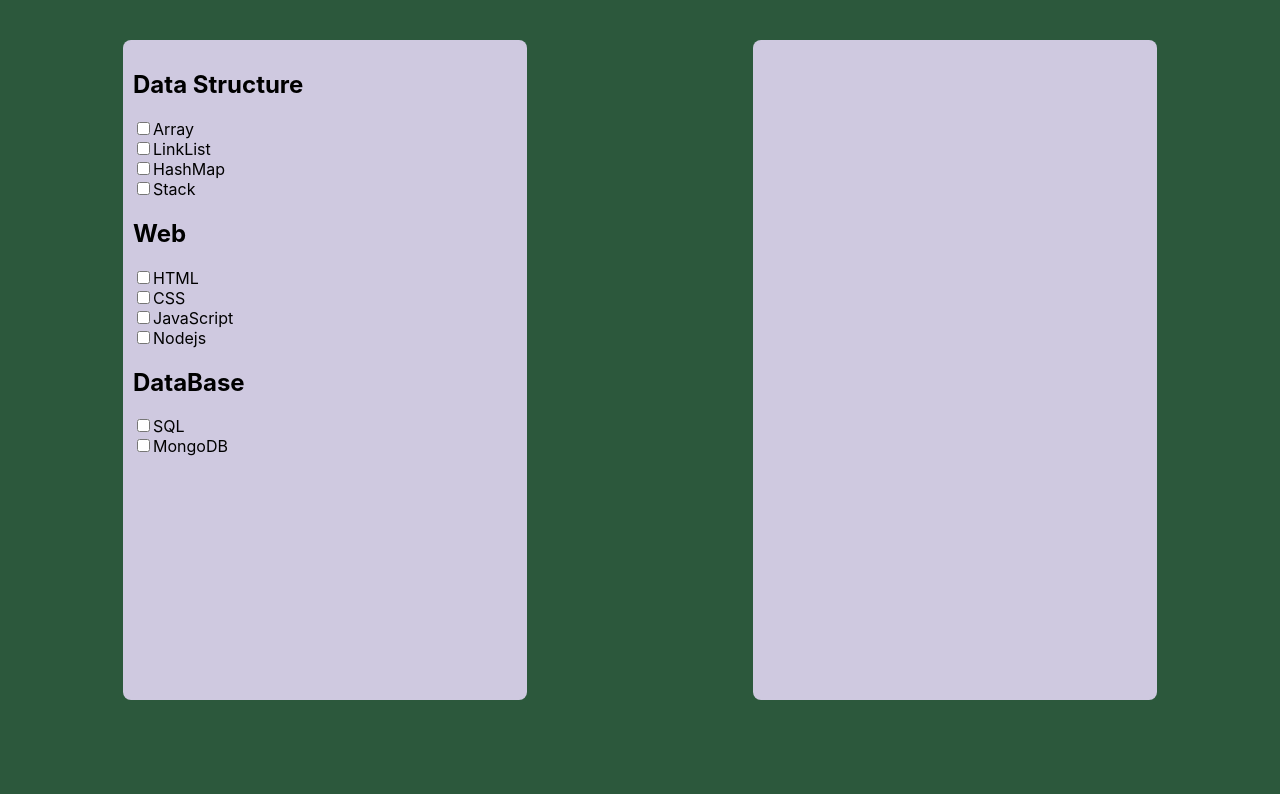
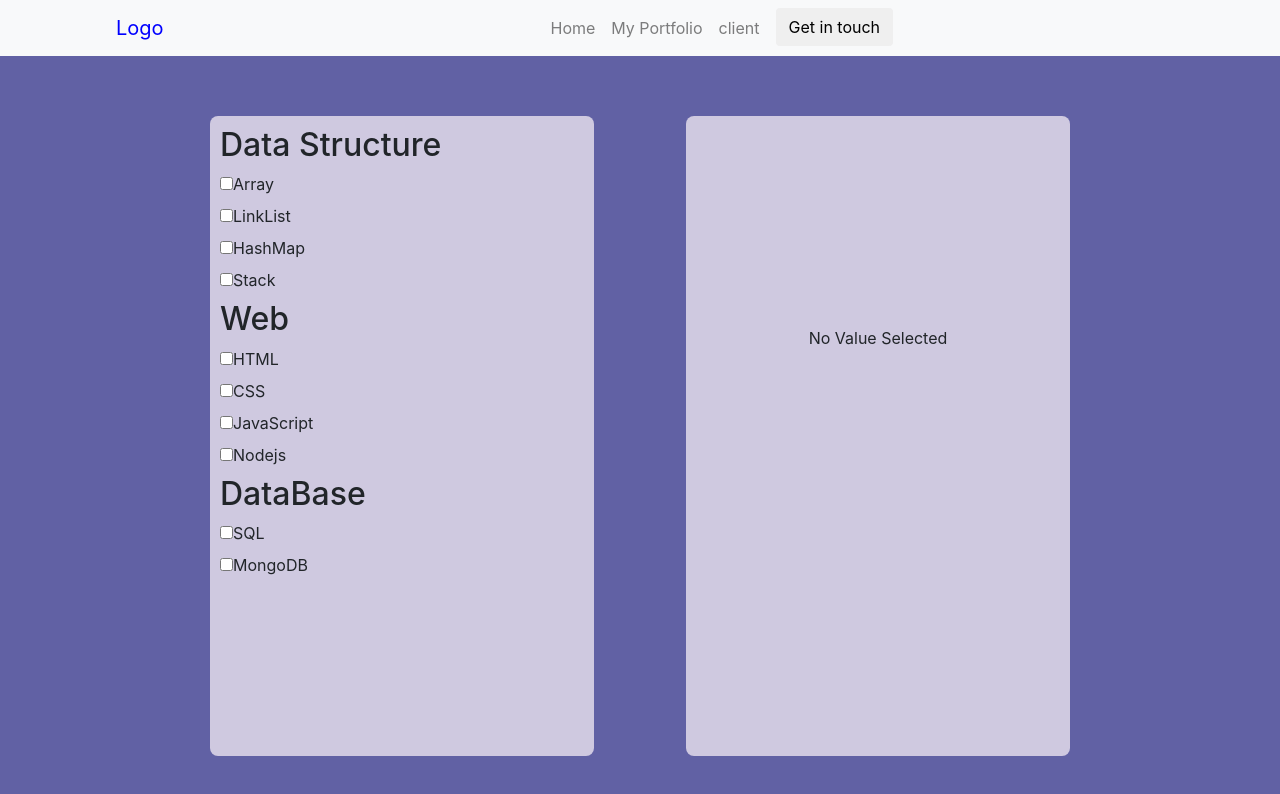
Before and after one commit to A-Ayush/Spark18-Assignment, a React (Create React App) app: page / in a window 1280 px wide. Shown: the top 794 px of the page. Built offline with nearby package versions, Linux system fonts and the light colour scheme.

Commit message:
update UI

```diff
--- a/public/index.html
+++ b/public/index.html
@@ -27,9 +27,9 @@
     <title>React App</title>
     <link rel="stylesheet"
     href="https://maxcdn.bootstrapcdn.com/font-awesome/latest/css/font-awesome.min.css" />
+    <link rel="stylesheet" href="https://maxcdn.bootstrapcdn.com/bootstrap/4.0.0/css/bootstrap.min.css" integrity="sha384-Gn5384xqQ1aoWXA+058RXPxPg6fy4IWvTNh0E263XmFcJlSAwiGgFAW/dAiS6JXm" crossorigin="anonymous">
   </head>
   <body>
-    <noscript>You need to enable JavaScript to run this app.</noscript>
     <div id="root"></div>
     <!--
       This HTML file is a template.
@@ -42,4 +42,7 @@
       To create a production bundle, use `npm run build` or `yarn build`.
     -->
   </body>
+  <script src="https://code.jquery.com/jquery-3.2.1.slim.min.js" integrity="sha384-KJ3o2DKtIkvYIK3UENzmM7KCkRr/rE9/Qpg6aAZGJwFDMVNA/GpGFF93hXpG5KkN" crossorigin="anonymous"></script>
+<script src="https://cdnjs.cloudflare.com/ajax/libs/popper.js/1.12.9/umd/popper.min.js" integrity="sha384-ApNbgh9B+Y1QKtv3Rn7W3mgPxhU9K/ScQsAP7hUibX39j7fakFPskvXusvfa0b4Q" crossorigin="anonymous"></script>
+<script src="https://maxcdn.bootstrapcdn.com/bootstrap/4.0.0/js/bootstrap.min.js" integrity="sha384-JZR6Spejh4U02d8jOt6vLEHfe/JQGiRRSQQxSfFWpi1MquVdAyjUar5+76PVCmYl" crossorigin="anonymous"></script>
 </html>
--- a/src/component/App.js
+++ b/src/component/App.js
@@ -1,12 +1,16 @@
 import React from 'react';
-import { ListItems,ListItemDisplay } from './';
+import { ListItems,ListItemDisplay,NavBar } from './';
 
 class App extends React.Component {
   render() {
     return (
-      <div className="component-container">
-        <ListItems/>
-        <ListItemDisplay />
+      <div>
+        <NavBar />
+        <div className="component-container">
+          <ListItems/>
+          <ListItemDisplay />
+        </div>
+
       </div>
     );
   }
--- a/src/component/ListItemDisplay.js
+++ b/src/component/ListItemDisplay.js
@@ -25,6 +25,7 @@
         const webDisplay = this.props.web.webDisplay;
         return (
             <div className="mycontainer">
+                {dsDisplay.length == 0 && dbDisplay.length ==0 && webDisplay.length == 0 && <div className="display-nodata">No Value Selected</div>}
                 <div className="display-container">
                     {dsDisplay.length > 0 && (
                         <ul>
--- /dev/null
+++ b/src/component/NavBar.js
@@ -0,0 +1,33 @@
+import React, { Component } from 'react';
+
+class NavBar extends Component {
+    render() {
+        return (
+            <nav className="navbar navbar-expand-lg navbar-light bg-light">
+            <a className="navbar-brand logo-color" href="#">Logo</a>
+            <button className="navbar-toggler" type="button" data-toggle="collapse" data-target="#navbarSupportedContent" aria-controls="navbarSupportedContent" aria-expanded="false" aria-label="Toggle navigation">
+                <span className="navbar-toggler-icon"></span>
+            </button>
+
+            <div className="collapse navbar-collapse" id="navbarSupportedContent">
+                <ul className="navbar-nav ml-auto mr-auto">
+                <li className="nav-item">
+                    <a className="nav-link" href="#">Home <span className="sr-only">(current)</span></a>
+                </li>
+                <li className="nav-item">
+                    <a className="nav-link" href="#">My Portfolio</a>
+                </li>
+                <li className="nav-item">
+                    <a className="nav-link" href="#">client</a>
+                </li>
+                <li className="nav-item">
+                    <button className="btn btn-outline-default my-2 my-sm-0 mx-2" type="submit">Get in touch</button>
+                </li>
+                </ul>
+            </div>
+            </nav>
+        );
+    }
+}
+
+export default NavBar;
--- a/src/component/index.js
+++ b/src/component/index.js
@@ -1,8 +1,10 @@
 import ListItems from './ListItems';
 import Checkbox from './Checkbox';
 import ListItemDisplay from './ListItemDisplay';
+import NavBar from './NavBar';
 export {
     ListItems,
     Checkbox,
-    ListItemDisplay
+    ListItemDisplay,
+    NavBar
 };
--- a/src/index.css
+++ b/src/index.css
@@ -6,7 +6,8 @@
     sans-serif;
   -webkit-font-smoothing: antialiased;
   -moz-osx-font-smoothing: grayscale;
-  background-color: #2c583c;
+  /* background-color: #2c583c; */
+  background-color: #6161a4;
 }
 
 code {
@@ -18,20 +19,21 @@
   padding: 10px;
   display: flex;
   flex-direction: row;
-  justify-content: space-around;
-  margin-top: 30px;
+  margin-top: 50px;
 }
 .container{
   background-color:  #cfc9e0;
   width: 30vw;
   height: 80vh;
   padding: 10px;
+  margin-left: 200px;
   border-radius: 8px;
 }
 .mycontainer{
   background-color: #cfc9e0;
   width: 30vw;
   height: 80vh;
+  margin-right: 200px;
   padding: 10px;
   border-radius: 8px;
 }
@@ -63,8 +65,17 @@
 }
 
 .item-heading{
-  color: #cd3700;
+  /* color: #cd3700; */
+  color: black;
   font-size: 20px;
   font-weight: bolder;
-  margin-bottom: 5px;
+  margin-bottom: 2px;
 }
+.logo-color{
+  color: blue !important;
+  margin-left: 100px;
+}
+.display-nodata{
+  text-align: center;
+  margin-top: 200px;
+}
```
